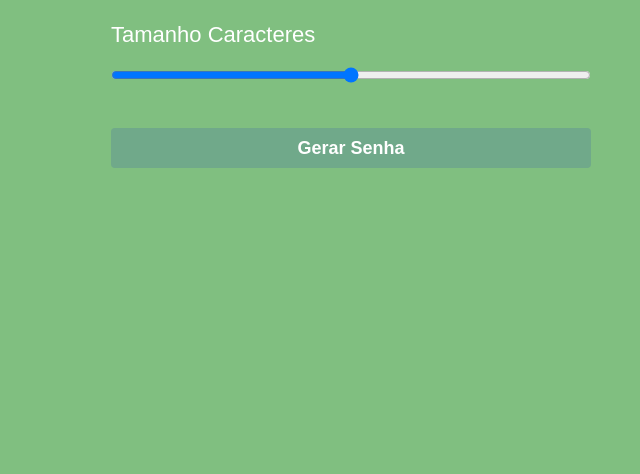
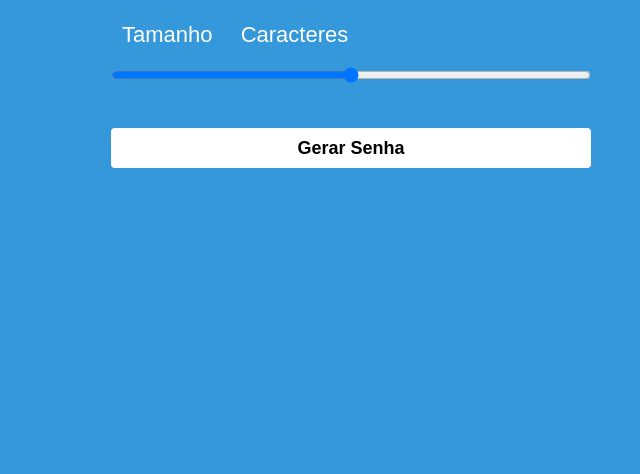
Before and after one commit to Marcusvcsilva/Gerador-de-Senha, a plain HTML site: page index.html in a window 1280 px wide. Shown: the part 326-800 px from the top of the page, without its empty margins (289-929 px from the left). Drawn offline with Linux system fonts and the light colour scheme.

Commit message:
Update style.css

```diff
--- a/assets/css/style.css
+++ b/assets/css/style.css
@@ -6,7 +6,7 @@
 }
 
 body{
-    background-color: #1818;
+    background-color: #3498db;
     width: 100%;
     height: 100vh;
     display: flex;
@@ -28,6 +28,7 @@ body{
 .container-input span{
     color: white;
     font-size: 22px;
+    margin: 11px;
 }
 
 .slider{
@@ -41,12 +42,12 @@ body{
 
 .button-cta{
     height: 40px;
-    background-color: #1e3eb72b;
+    background-color: #FFFFFF;
     border: 0;
     border-radius: 4px;
     cursor: pointer;
     margin-top: 40px;
-    color: #fff;
+    color: black;
     font-weight: bold;
     font-size: 18px;
 }
```
